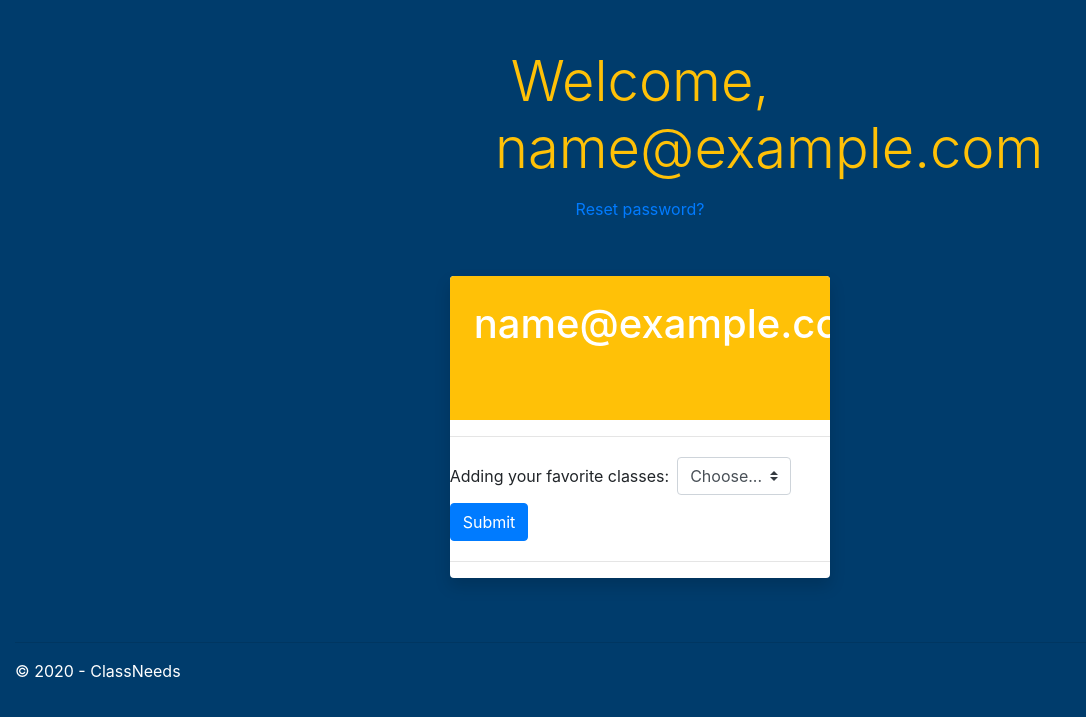
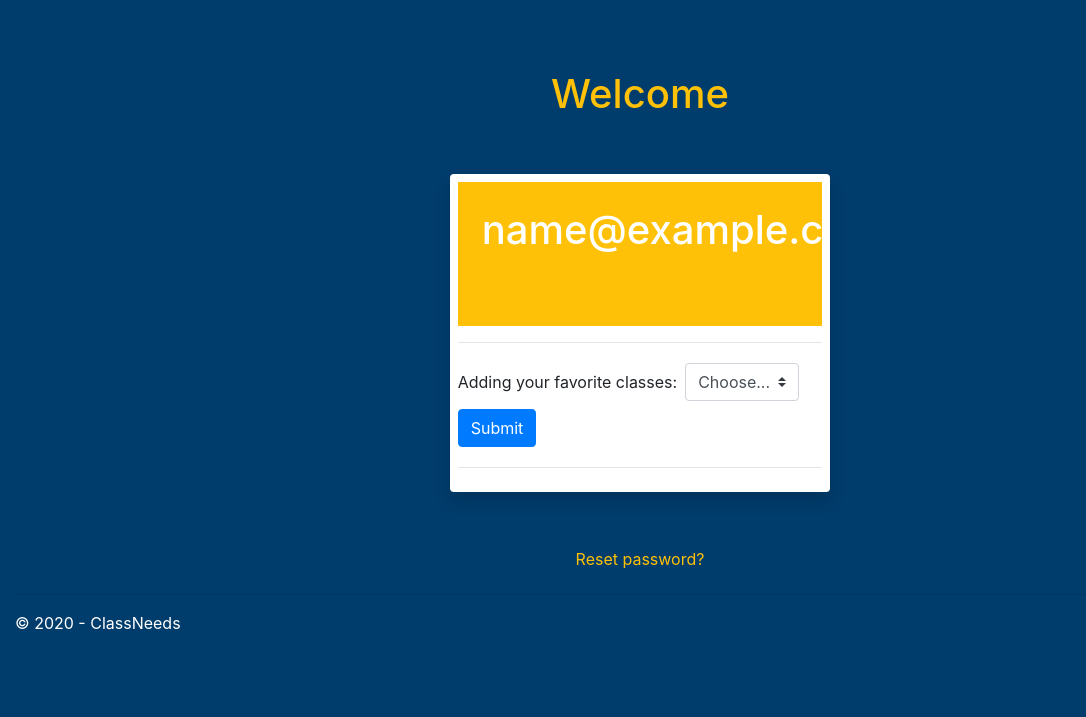
Before and after one commit to Error808/ClassNeeds, a Flask app: page /Profile/1 in a window 1280 px wide. Shown: the part 56-773 px from the top of the page, without its empty margins (0-1086 px from the left). Run offline with Flask 2, Linux system fonts and the light colour scheme; the visitor is signed in with stand-in values (Sample User, id 1); data comes from the database, SQL or seed files in the repository; parts of the project's set-up code (start-up, migrations or seed data) failed here and were passed over; some libraries are stand-ins or nearby versions.

Commit message:
fix html profile

```diff
--- a/ClassNeeds/templates/profile.html
+++ b/ClassNeeds/templates/profile.html
@@ -1,33 +1,30 @@
 {% extends "layout.html" %}
 
 {% block content %}
-<div class="row">
-    <div class="col-md-3 mx-auto text-warning text-center pt-5">
-        <h1 class="display-4">Welcome, {{ user.email }}</h1>
-        <a class="btn btn-link text-link" href="{{ url_for('Reset', email=current_user.email) }}" role="button">Reset password?</a>
-    </div>
-</div>
 
+<h1 class="text-center text-warning" style="margin-top: 70px">Welcome</h1>
 
 <div class="row py-5 px-4">
-    <div class="col-xl-4 col-md-6 col-sm-10 mx-auto">
+    <div class="col-xl-4 col-md-6 col-sm-10 mx-auto ">
 
-        <div class="bg-white shadow rounded overflow-hidden">
+        <div class="bg-white shadow rounded overflow-hidden p-2">
 
             <div class="px-4 pt-0 pb-4 bg-warning">
                 <div class="media align-items-end profile-header">
-                    <div class="media-body mb-5 text-white">
+                    <div class="media-body mb-5 text-white text-center">
                         <br>
                         <h1 class="mt-0 mb-0">{{ user.email }}</h1>
-                    </div><br>
+                    </div>
+                    <br>
                 </div>
             </div>
 
             <hr>
 
             <form class="form-inline" action="/Profile/<email>" method="post">
+
                 <label class="my-1 mr-2" for="inlineFormCustomSelectPref">Adding your favorite classes:</label>
-                <select class="custom-select my-1 mr-sm-2" id="inlineFormCustomSelectPref" name = "classname">
+                <select class="custom-select my-1 mr-sm-2" id="inlineFormCustomSelectPref" name="classname">
                     <option selected>Choose...</option>
                     {% for class in classes %}
                     <option value="{{ class }}">{{ class }}</option>
@@ -40,15 +37,18 @@
             <form action="/Classes" method="post">
                 {% for item in allFavorite %}
                 <i class="justify-content-center">
-                         <button type="submit" name="classChoose" value="{{ item }}" class="btn btn-primary"style="margin:5px;"> {{ item }} </button>
+                    <button type="submit" name="classChoose" value="{{ item }}" class="btn btn-primary" style="margin:5px;"> {{ item }} </button>
                 </i>
                 {% endfor %}
             </form>
-
-
 
         </div>
 
     </div>
 </div>
+
+<div class="container text-center">
+    <a class="btn btn-link text-warning" href="{{ url_for('Reset', email=current_user.email) }}" role="button">Reset password?</a>
+</div>
+
 {% endblock %}
```
Lines whose indentation alone changed are shown as unchanged.
